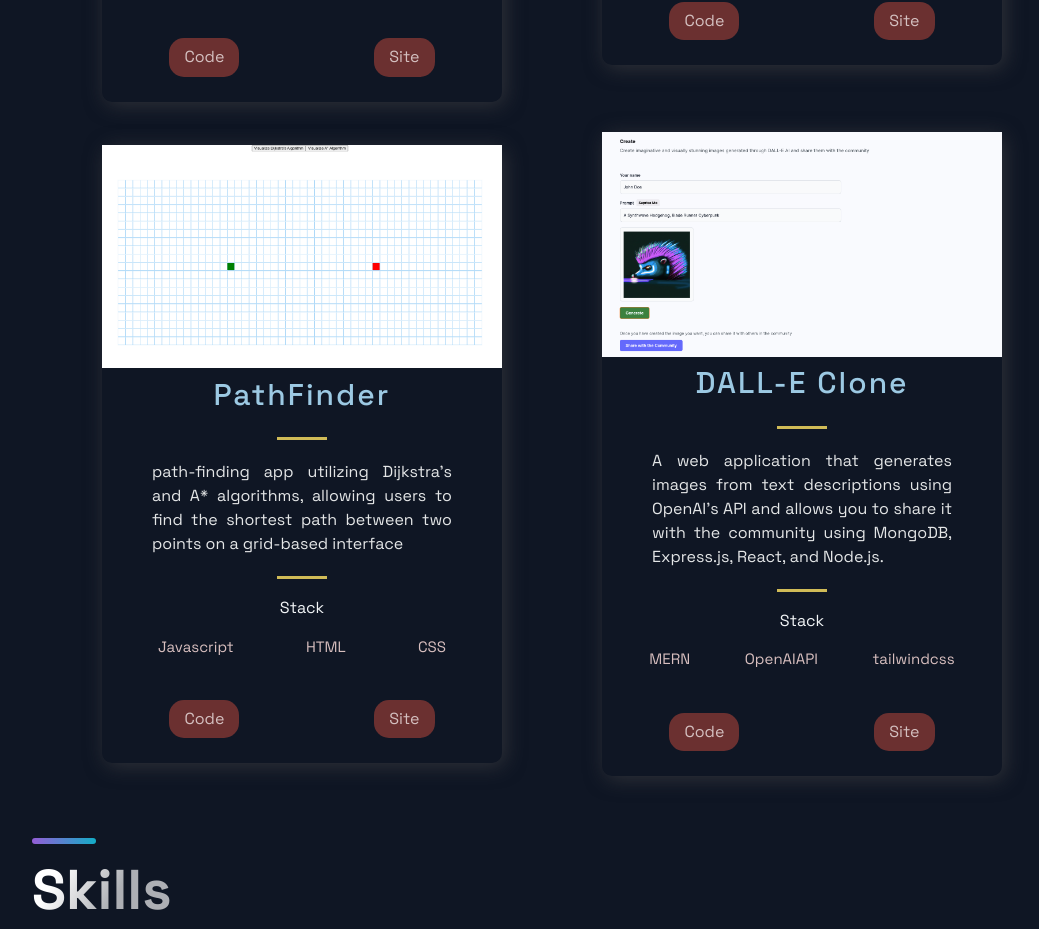
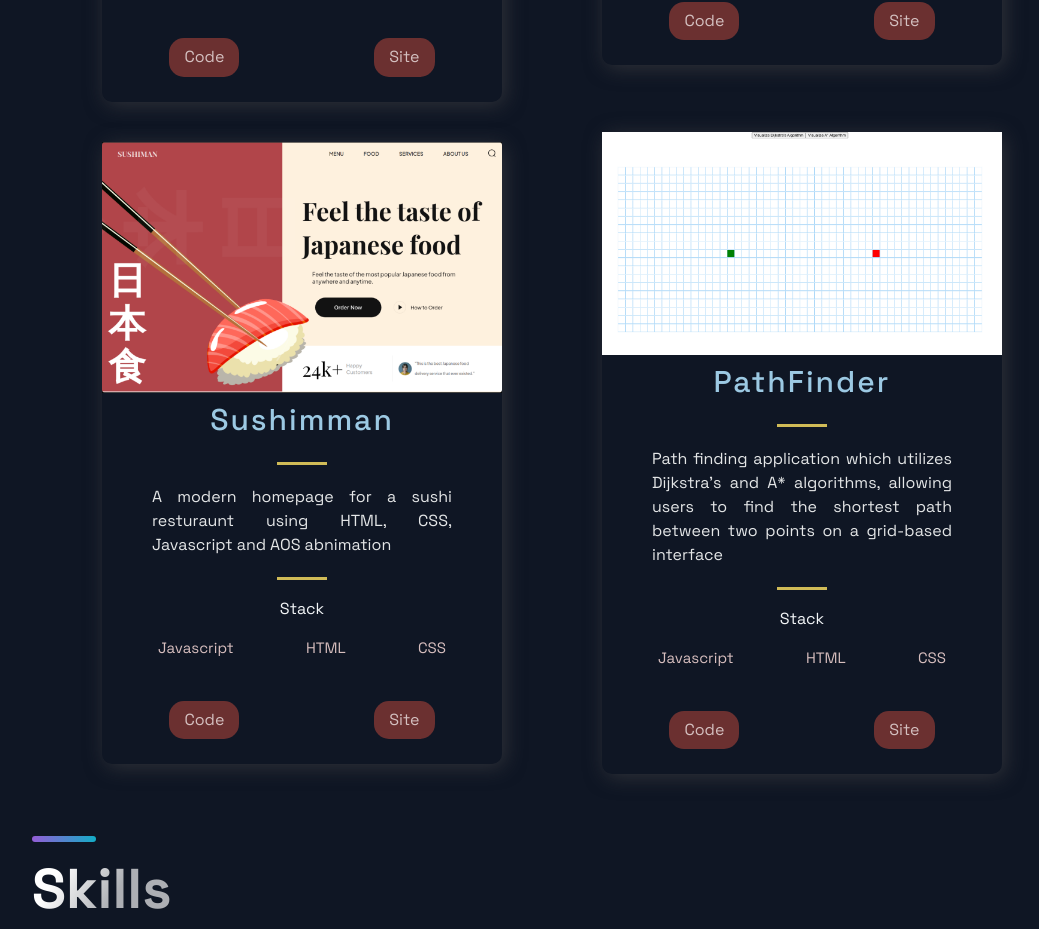
Before and after one commit to KareemKamboj/myPortfolio, a Next.js app: page / in a window 1280 px wide. Shown: the part 1654-2583 px from the top of the page, without its empty margins (88-1127 px from the left). Built offline with nearby package versions, Linux system fonts and the light colour scheme.

Commit message:
added project

```diff
--- a/src/constants/constants.js
+++ b/src/constants/constants.js
@@ -10,29 +10,29 @@ export const projects = [
   },
   {
     title: 'OpenAI Info Page',
-    description:"A fully functional modern information homepage for OpenAI's GPT3 software that uses React, CSS, and Figma",
+    description:"                              A fully functional modern information homepage for OpenAI's GPT3 software that uses React, CSS, and Figma                                              ",
     image: '/images/gpt3-app.png',
     tags: ['React', 'CSS', 'Figma'],
     source: 'https://open-ai-info-page.vercel.app/',
     visit: 'https://github.com/KareemKamboj/OpenAI-InfoPage',
     id: 1,
   },
-    {
+  {
+    title: 'Sushimman',
+    description: "A modern homepage for a sushi resturaunt using HTML, CSS, Javascript and AOS abnimation",
+    image: '/images/sushiman.png',
+    tags: ['Javascript', 'HTML', 'CSS'],
+    source: 'https://sushiman-ashy.vercel.app/',
+    visit: 'https://github.com/KareemKamboj/sushiman',
+    id: 2,
+  },
+  {
     title: 'PathFinder',
-    description: "path-finding app utilizing Dijkstra's and A* algorithms, allowing users to find the shortest path between two points on a grid-based interface",
+    description: "Path finding application which utilizes Dijkstra's and A* algorithms, allowing users to find the shortest path between two points on a grid-based interface",
     image: '/images/pathfinder.png',
     tags: ['Javascript', 'HTML', 'CSS'],
     source: 'path-finding-e7n15t96l-kareemkamboj.vercel.app',
     visit: 'https://github.com/KareemKamboj/pathFindingApp',
-    id: 2,
-  },
-  {
-    title: 'DALL-E Clone',
-    description: "A web application that generates images from text descriptions using OpenAI's API and allows you to share it with the community using MongoDB, Express.js, React, and Node.js.",
-    image: '/images/dalle.png',
-    tags: ['MERN', 'OpenAIAPI', 'tailwindcss'],
-    source: 'https://dalle-clone-tau.vercel.app/',
-    visit: 'https://github.com/KareemKamboj/dalleClone',
     id: 3,
   },
 
```
Also changed, not shown: public/images/sushiman.png (added).
